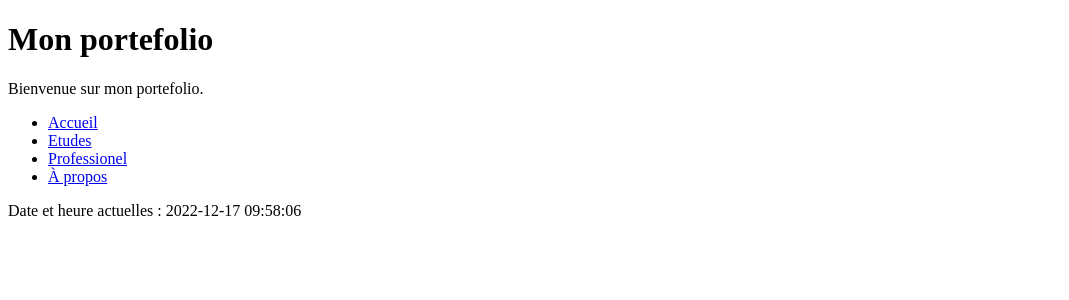
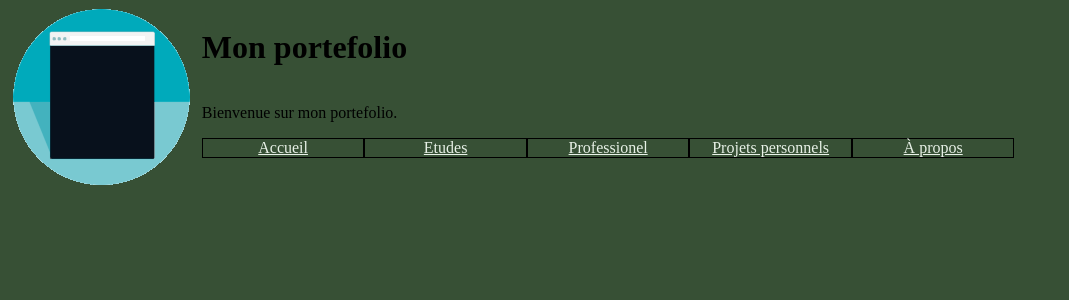
Before and after one commit to alexking53/portfolio, a PHP site: page / in a window 1280 px wide. Shown: the top 300 px of the page, without its empty margins (0-1069 px from the left). Run offline with PHP 8.4, Linux system fonts and the light colour scheme.

Commit message:
Maquette V2

```diff
--- /dev/null
+++ b/portefolio/asset/style/style.css
@@ -0,0 +1,42 @@
+body{
+    background-color: rgb(55, 80, 53);
+}
+
+a{
+    color: rgb(232, 241, 231);
+}
+
+nav{
+    display: flex;
+    flex-direction: row;
+    width: auto;
+    height: auto;
+}
+
+#nav{
+    display: flex;
+    flex-direction: row;
+    border: 1px black solid;
+    justify-content: center;
+    width: 15%;
+}
+
+#haut{
+    display: flex;
+    flex-direction: row;
+    width: auto;
+    height: auto;
+}
+
+#haut1{
+    display: flex;
+    flex-direction: row;
+    width: 15%;
+    margin-left: 5px;
+}
+
+#haut2{
+    display: flex;
+    flex-direction: column;
+    width: 85%;
+}
--- a/portefolio/index.php
+++ b/portefolio/index.php
@@ -6,25 +6,26 @@
     <link rel="stylesheet" href="pages/style/style.css">
 </head>
 <body>
-    <h1>Mon portefolio</h1>
-    <p>Bienvenue sur mon portefolio.</p>
-    <nav>
-            <ul>
-                <li><a href="#">Accueil</a></li>
-                <li><a href="#">Etudes</a></li>
-                <li><a href="#">Professionel</a></li>
-                <li><a href="#">À propos</a></li>
-            </ul>
-        </nav>
+    <div id="haut">
+        <div id="haut1">
+            <img src="asset/image/gif/entete.gif">
+        </div>
+        <div id="haut2">
+            <h1>Mon portefolio</h1>
+            <p>Bienvenue sur mon portefolio.</p>
+            <nav>
+                <div id="nav"><a href="#">Accueil</a></div>
+                <div id="nav"><a href="#">Etudes</a></div>
+                <div id="nav"><a href="#">Professionel</a></div>
+                <div id="nav"><a href="#">Projets personnels</a></div>
+                <div id="nav"><a href="#">À propos</a></div>
+            </nav>
+        </div>
 
-    <?php
-        // Code PHP pour afficher la date et l'heure actuelles
-        echo "Date et heure actuelles : " . date("Y-m-d H:i:s");
-    ?>
+    </div>
 
     <script>
-        // Code JavaScript pour afficher un message d'alerte
-        alert("Bienvenue sur mon portefolio!");
+
     </script>
 </body>
 </html>
```
Also changed, not shown: portefolio/asset/image/gif/entete.gif (added), portefolio/pages/accueil.php (added), portefolio/pages/perso.php (added), portefolio/pages/style/style.css (deleted).
